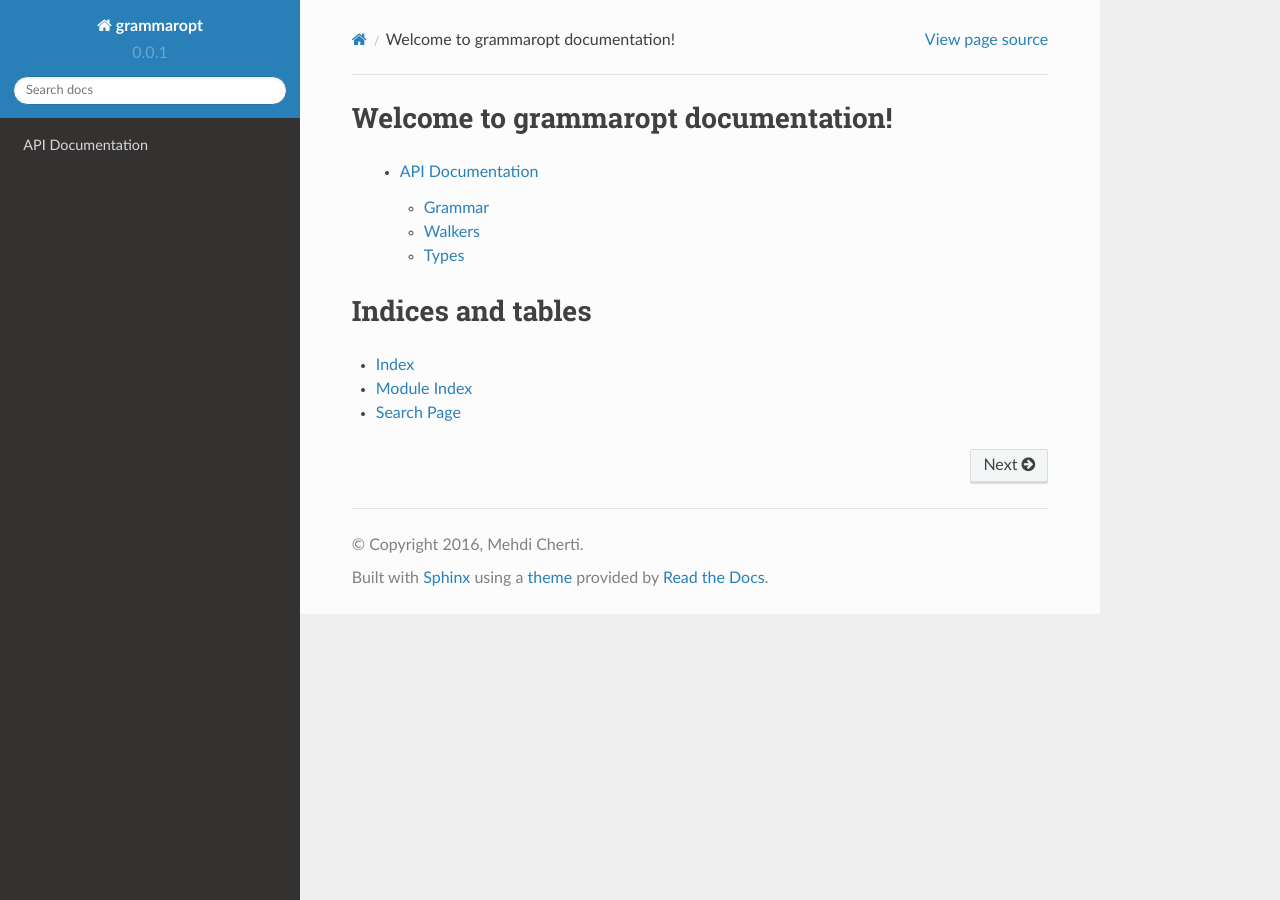
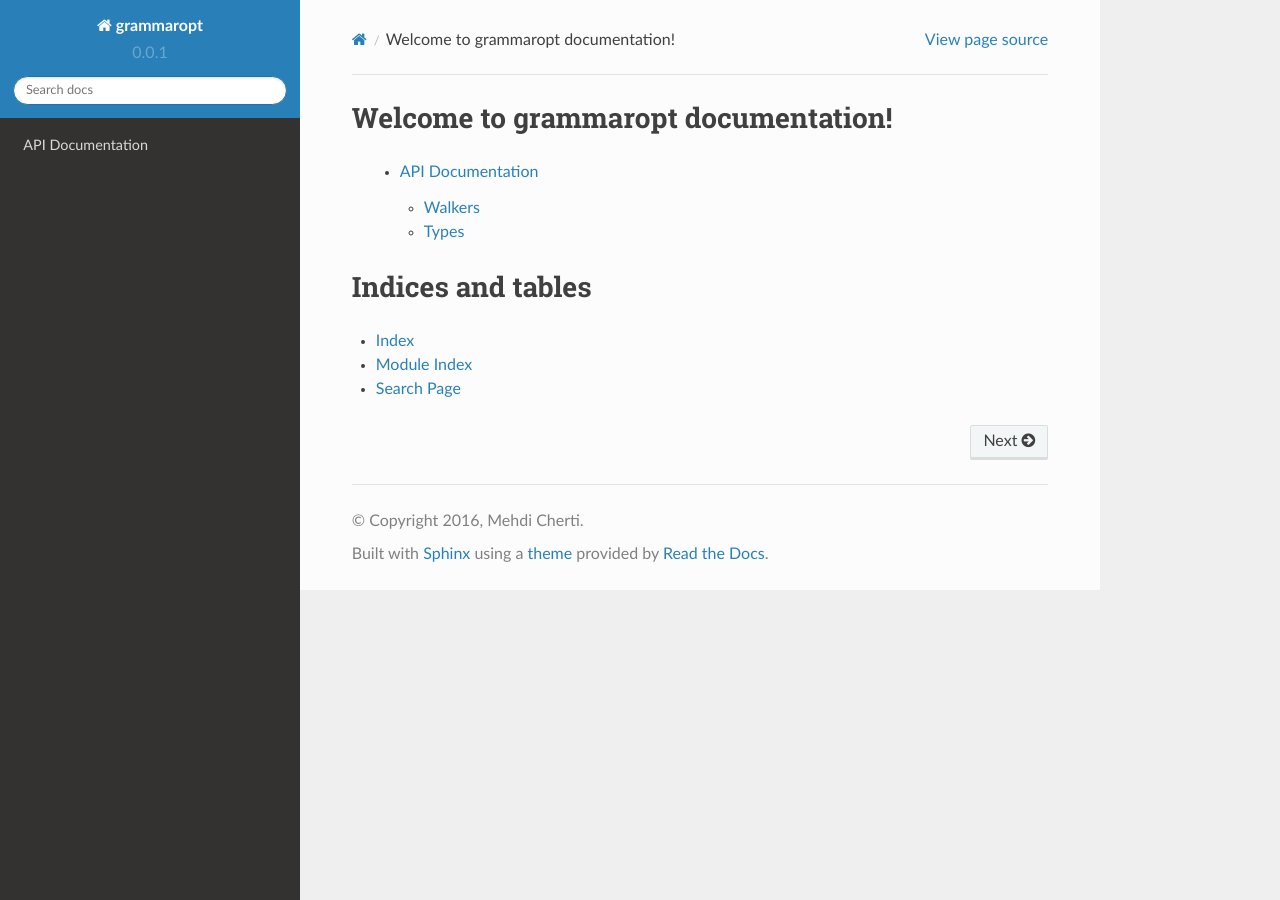
Before and after one commit to machinedesign/grammaropt, a Sphinx documentation site: the page built from doc/index.rst, in a window 1280 px wide. Built offline with Sphinx 7.4.7 and the Read the Docs theme 2.0.0, drawn with Linux system fonts in a browser that asks for light colours; formulas are drawn with MathJax 3; pages that are not in the unit, such as notebooks, are missing from menus.

```diff
--- a/doc/api.rst
+++ b/doc/api.rst
@@ -1,11 +1,5 @@
 API Documentation
 -----------------
-
-Grammar
-=======
-
-.. automodule:: grammaropt.grammar
-   :members:
 
 Walkers
 =======
```
